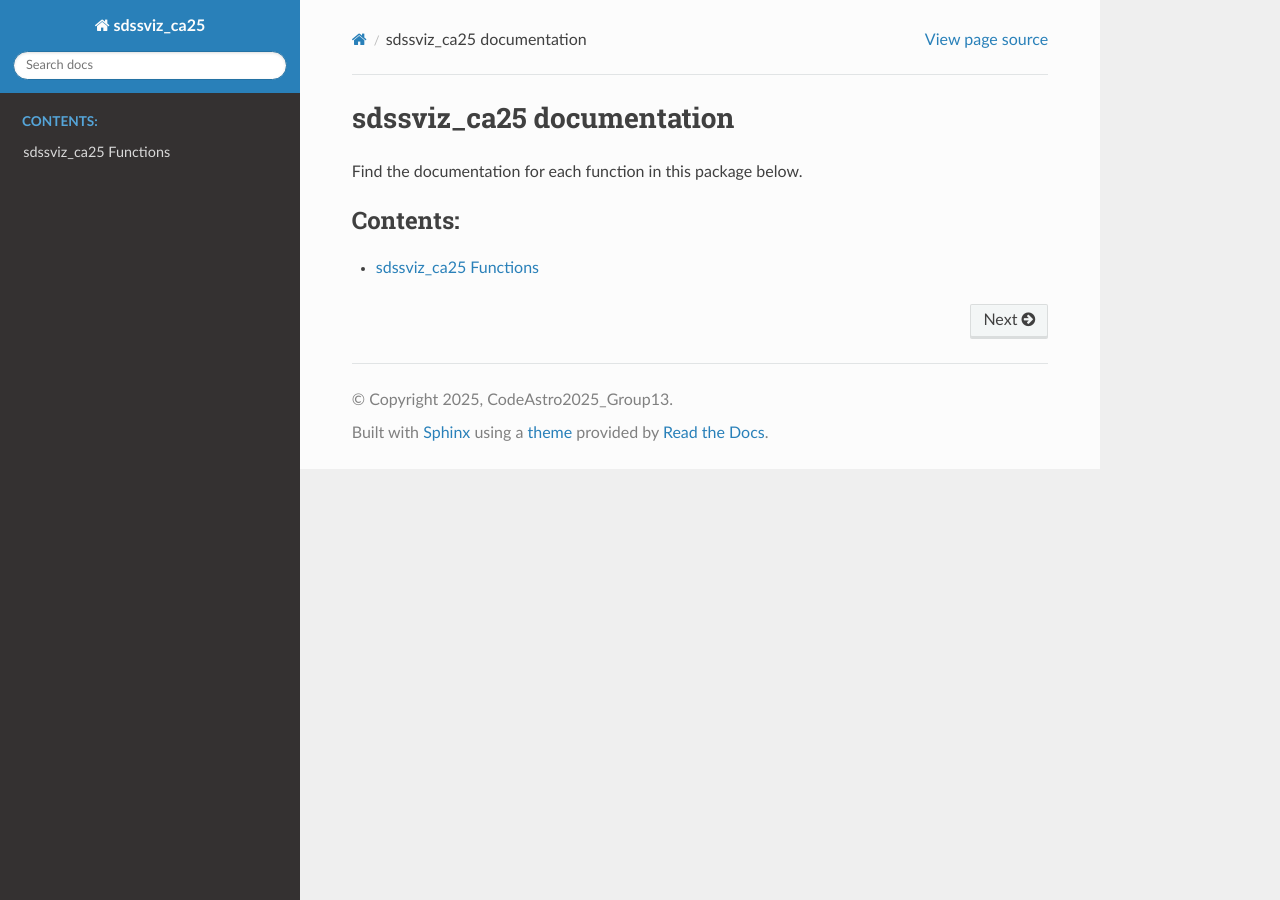
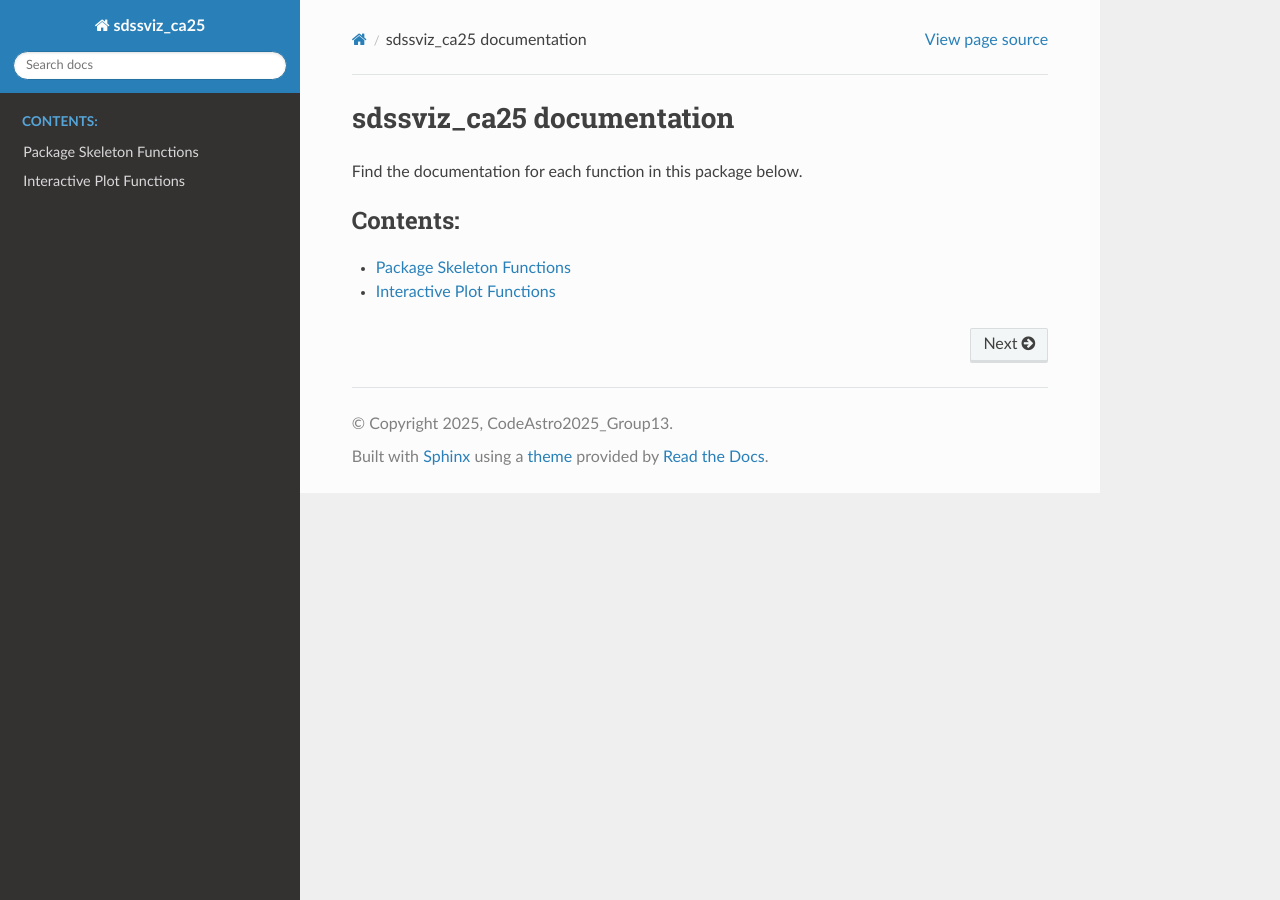
Before and after one commit to jkarcheski/codeastro25-group13, a Sphinx documentation site: the page built from docs/index.rst, in a window 1280 px wide. Built offline with Sphinx 7.4.7 and the Read the Docs theme 3.1.0, drawn with Linux system fonts in a browser that asks for light colours.

Commit message:
Documentation updated

```diff
--- a/docs/index.rst
+++ b/docs/index.rst
@@ -13,4 +13,5 @@ Find the documentation for each function in this package below.
    :maxdepth: 2
    :caption: Contents:
 
-   sdssviz_ca25
+   package_skeleton
+   interactive_plot
```
Also changed, not shown: docs/interactive_plot.rst (added, +9 -0 lines), docs/package_skeleton.rst (added, +9 -0 lines), docs/sdssviz_ca25.rst (deleted, +0 -9 lines).
